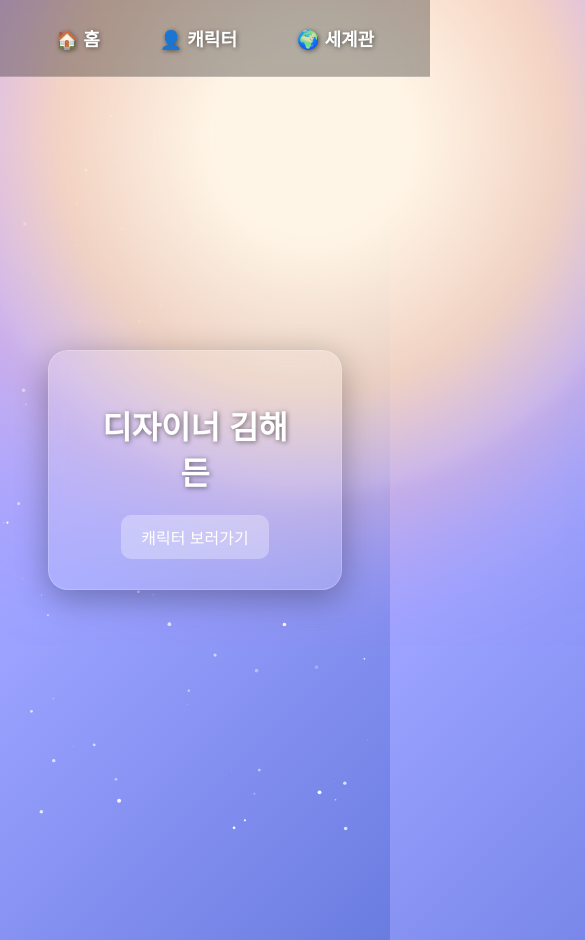
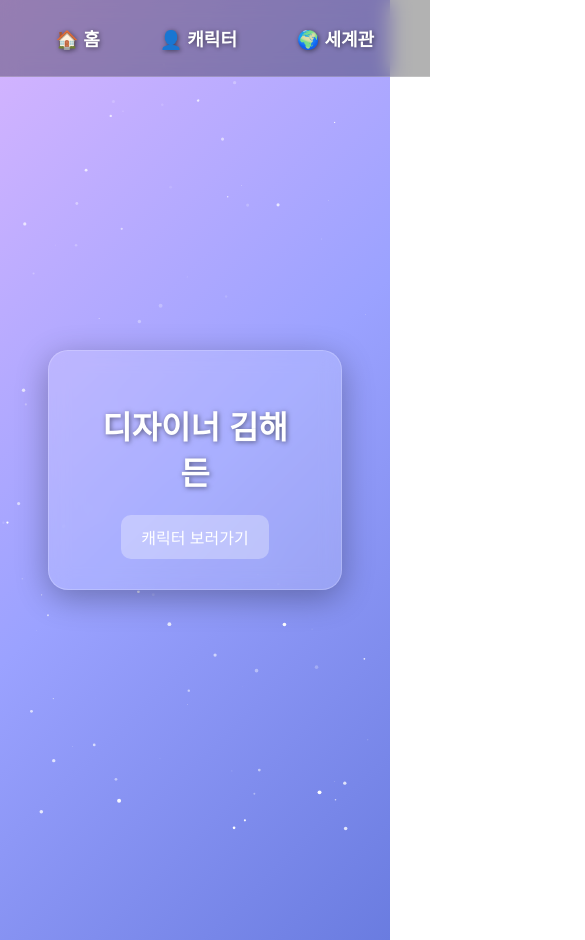
Before and after one commit to noogooz/haedeun-project, a React (Vite) app: page / in a window 390 px wide. Shown: the top 940 px of the page, 585 px wide, since content can reach past the window. Built offline with nearby package versions, Linux system fonts and the light colour scheme.

Commit message:
달 삭제 및 디자인 정리

```diff
--- a/src/style.css
+++ b/src/style.css
@@ -962,8 +962,8 @@ body {
   position: absolute;
   top: -20%; /* PC에서 적절한 위치 */
   left: -10%; /* 왼쪽으로 이동 */
-  width: 700px; /* ✅ 기본 크기 */
-  height: 700px;
+  width: 0px; /* ✅ 기본 크기 */
+  height: 0px;
   background: radial-gradient(
     circle,
     rgba(255, 245, 230, 1) 20%,
@@ -983,8 +983,8 @@ body {
 /* ✅ 🌙 모바일 버전에서 달 크기 조정 */
 @media screen and (max-width: 768px) {
   .moon-container {
-    width: 400px;  /* ✅ 모바일에서 400px로 축소 */
-    height: 400px;
+    width: 0px;  /* ✅ 모바일에서 400px로 축소 */
+    height: 0px;
     top: -10%; /* 모바일에서 위치 조정 */
     left: -15%;
     box-shadow: 0 0 100px rgba(255, 200, 180, 0.6),
@@ -997,8 +997,8 @@ body {
 /* ✅ 🌙 더 작은 모바일 화면 (아이폰 SE 같은) */
 @media screen and (max-width: 480px) {
   .moon-container {
-    width: 300px;
-    height: 300px;
+    width: 0px;
+    height: 0px;
     top: -5%; /* 너무 안 내려가게 */
     left: -20%;
   }
@@ -1020,8 +1020,8 @@ body {
   position: absolute;
   top: -25%; /* 더 위로 배치 */
   left: -10%; /* 왼쪽으로 이동 */
-  width: 700px; /* ✅ 더 크게 */
-  height: 700px; /* ✅ 더 크게 */
+  width: 0px; /* ✅ 더 크게 */
+  height: 0px; /* ✅ 더 크게 */
   background: radial-gradient(
     circle,
     rgba(255, 245, 230, 1) 20%,  /* 중심을 밝게 */
```
